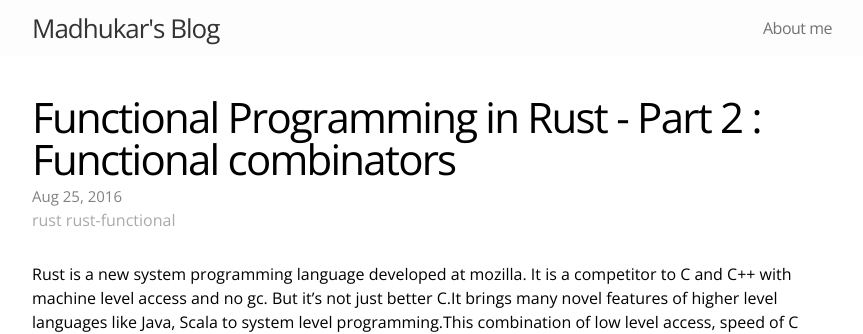
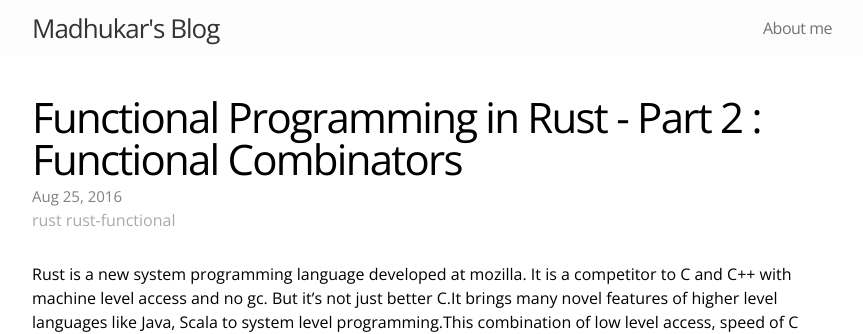
Before and after one commit to phatak-dev/blog, a Jekyll site: the page built from _posts/2016-08-25-functional-programming-in-rust-part-2.md, in a window 1280 px wide and 900 px high. Shown: the top 334 px of the window, without its empty margins (208-1071 px from the left). Built offline with Jekyll 4.4.1, drawn with Linux system fonts in a browser that asks for light colours.

Commit message:
updated the heading

```diff
--- a/_posts/2016-08-25-functional-programming-in-rust-part-2.md
+++ b/_posts/2016-08-25-functional-programming-in-rust-part-2.md
@@ -1,6 +1,6 @@
 ---
 layout: post
-title: "Functional Programming in Rust - Part 2 : Functional combinators"
+title: "Functional Programming in Rust - Part 2 : Functional Combinators"
 date : 2016-08-25
 categories: rust rust-functional
 ---
```
